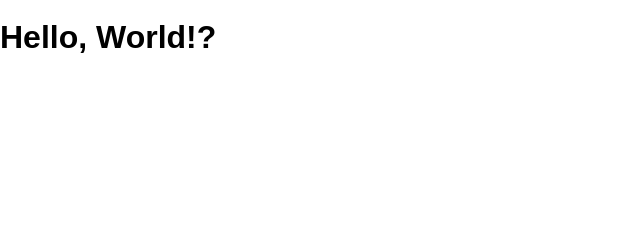
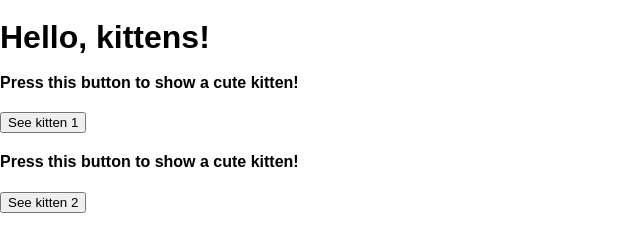
Before and after one commit to katerigney/part-2, a website: page public/index.html in a window 1280 px wide. Shown: the whole page, without its empty margins (0-640 px from the left). Drawn offline with nearby package versions, Linux system fonts and the light colour scheme.

Commit message:
Demonstration structure in place.

```diff
--- a/public/index.html
+++ b/public/index.html
@@ -6,13 +6,22 @@
     <title>OfflineAppP2</title>
     <link rel="stylesheet" href="./screen.css">
   </head>
-  <body>
-    <h1>Hello, World!</h1>
-     <!--Test caching with a button that shows an image online and then a button that shows an image offline. Image is cached.-->
-     <!-- Need to use Service Workers Since AppCache will no longer be supported in the near future -->
+  <body ng-app="main" ng-controller="mainController">
+    <h1>Hello, kittens!</h1>
+    <!--Test caching with a button that shows an image online and then a button that shows an image offline. Image is cached.-->
+    <!-- Need to use Service Workers Since AppCache will no longer be supported in the near future -->
+    <h4>Press this button to show a cute kitten!</h4>
+    <button type="button" ng-click="showCatOne = true">See kitten 1</button>
+    <img src="./images/kitten1.jpg" ng-show="showCatOne">
+
+
+    <h4>Press this button to show a cute kitten!</h4>
+    <button type="button" ng-click="showCatTwo = true">See kitten 2</button>
+    <img src="./images/kitten2.jpg" ng-show="showCatTwo">
 
     <!--try accessing an API using navigator.online with a graceful response when fails-->
-
+    <!-- http://thecatapi.com/?id=733 -->
+    <script src="http://ajax.googleapis.com/ajax/libs/angularjs/1.6.9/angular.min.js"></script>
     <script src="./main.js" charset="utf-8"></script>
   </body>
 </html>
--- a/public/main.js
+++ b/public/main.js
@@ -1,5 +1,2 @@
-const main = () => {
-  document.querySelector('h1').textContent += '?'
-}
-
-document.addEventListener('DOMContentLoaded', main)
+angular.module ("main", []).controller("mainController", ["$scope", "$http", ($scope, $http) => {
+}])
```
Also changed, not shown: public/images/kitten1.jpg (added), public/images/kitten2.jpg (added).
